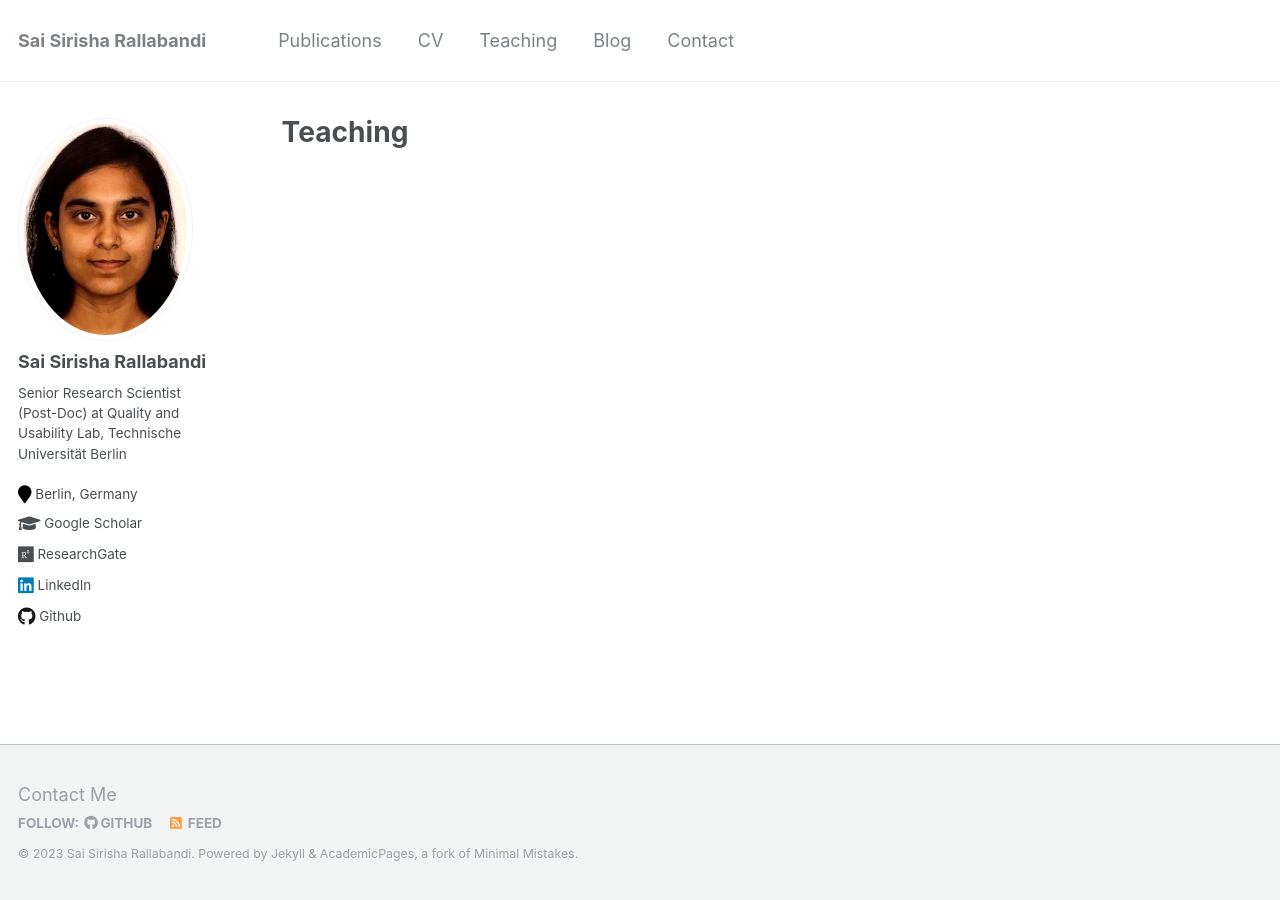
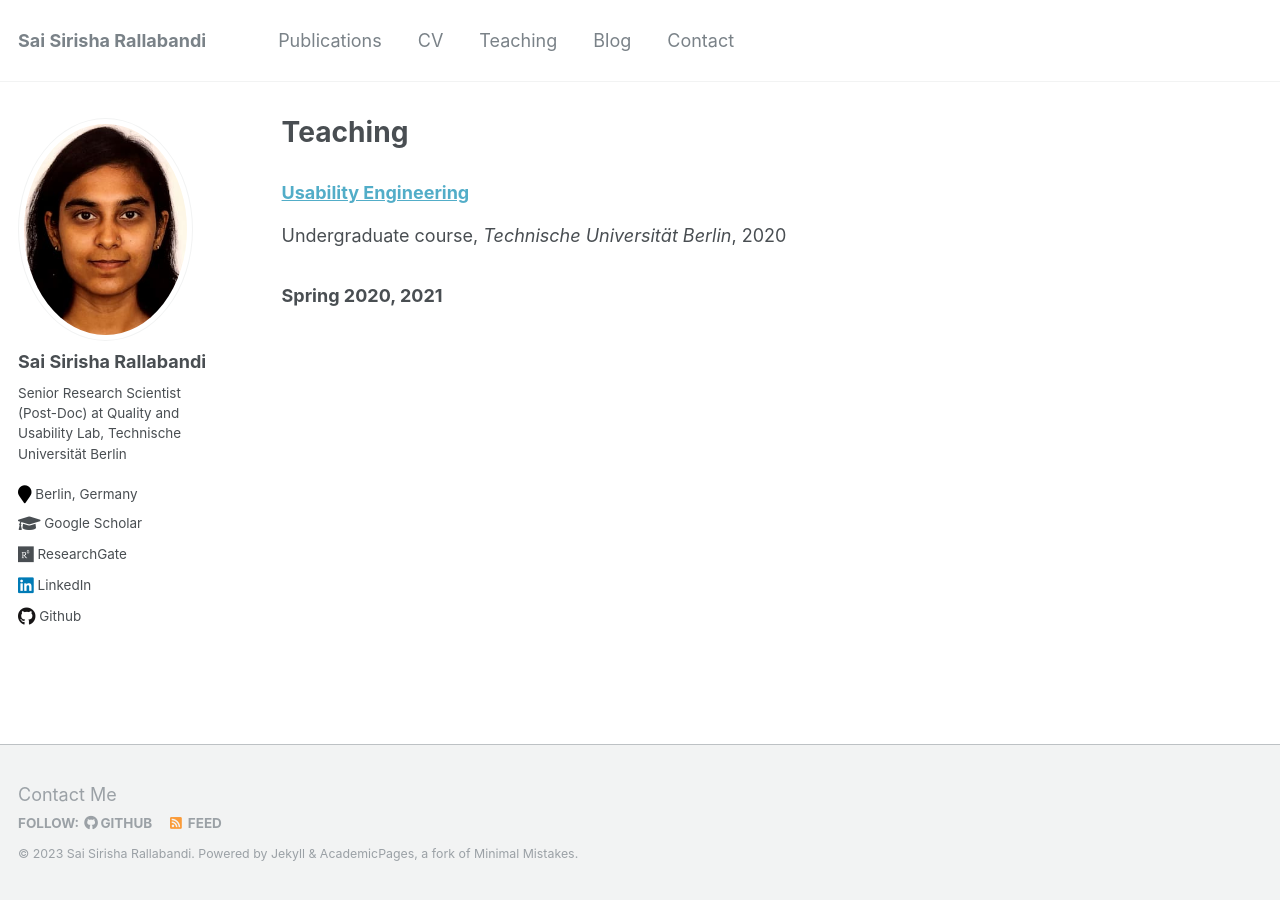
Before and after one commit to SaiSirishaR/saisirishar.github.io, a Jekyll site: the page built from _pages/teaching.html, in a window 1280 px wide. Built offline with Jekyll 4.4.1, drawn with Linux system fonts in a browser that asks for light colours; a file with an impossible date is left out.

Commit message:
Update UE.md

```diff
--- a/_teaching/UE.md
+++ b/_teaching/UE.md
@@ -4,7 +4,7 @@ collection: teaching
 type: "Undergraduate course"
 permalink: /teaching/UE
 venue: "Technische Universität Berlin"
-date:
+date: 01-01-2020
 location: "Berlin, Germany"
 ---
 
```
